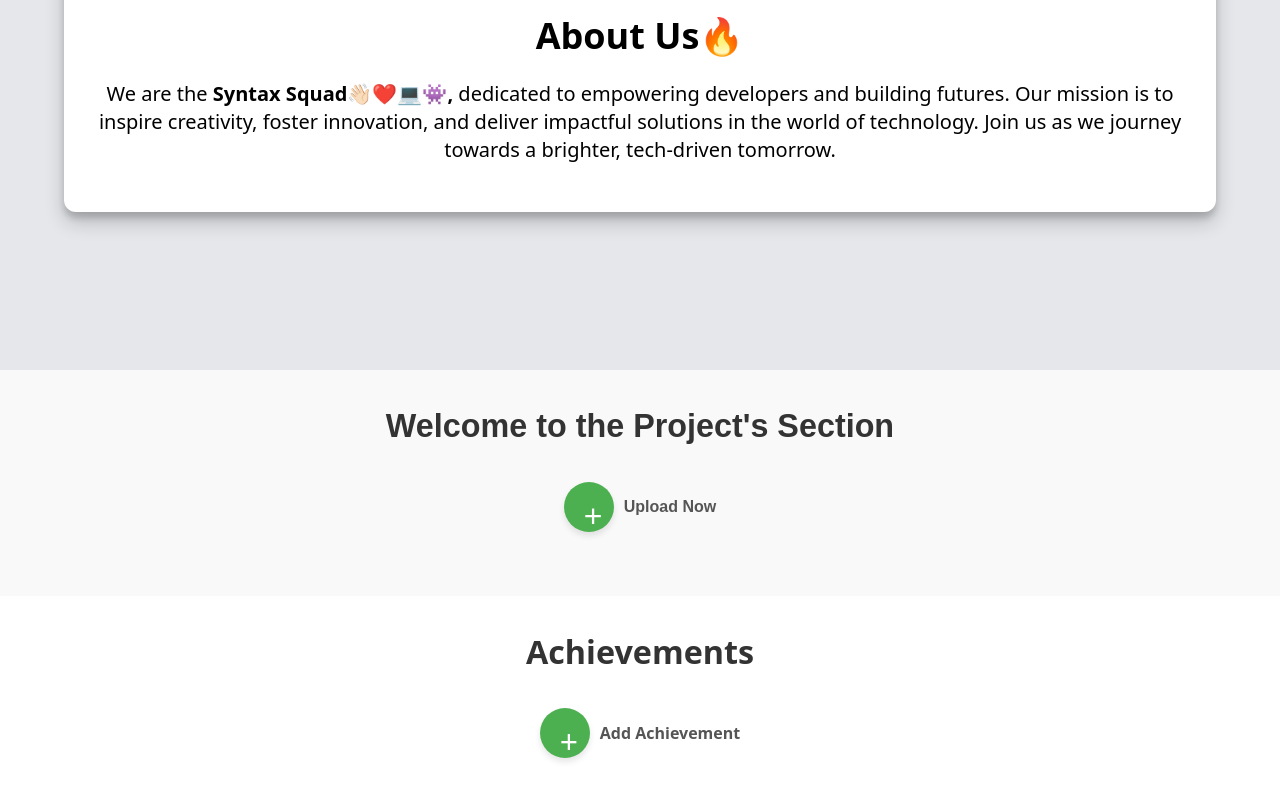
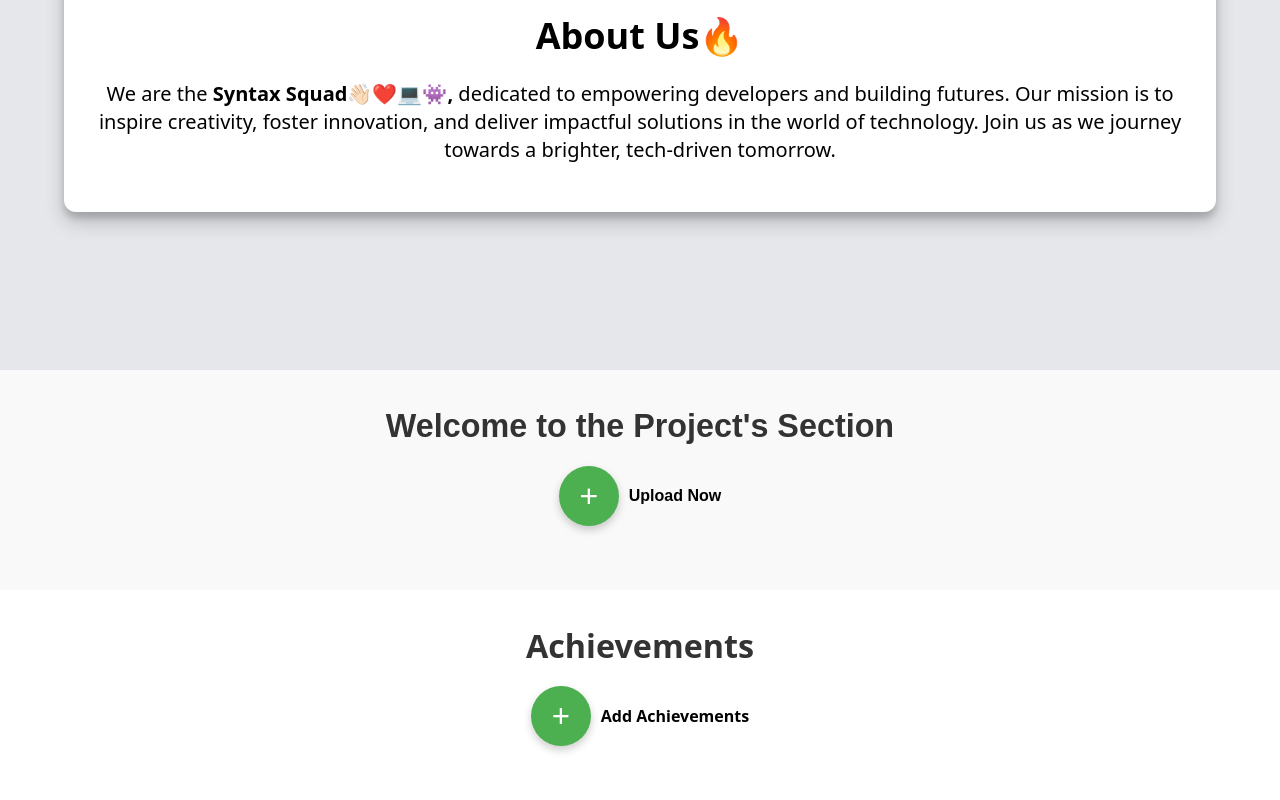
Before and after one commit to Krupa2205/ShowcaseHubFrontend, a React (Vite) app: page / in a window 1280 px wide. Shown: the part 830-1630 px from the top of the page. Built offline with nearby package versions, Linux system fonts and the light colour scheme.

Commit message:
Changes in buttons , logo

```diff
--- a/src/components/Header.jsx
+++ b/src/components/Header.jsx
@@ -107,7 +107,7 @@ function Header() {
         className="relative z-10 flex flex-col items-center space-y-6 mt-16"
       >
         <motion.img
-          src="src/assets/Logo.jpg"
+          src="/Logo.jpg"
           alt="Syntax Squad Logo"
           className="h-32 w-32 rounded-full shadow-lg"
           animate={{ rotate: [0, 360] }}
@@ -122,7 +122,7 @@ function Header() {
           Welcome to the <span className="text-blue-500">Syntax Squad</span>
         </motion.h1>
         <motion.p
-          className="text-lg sm:text-2xl text-white"
+          className="text-lg sm:text-2xl text-white font-bold"
           initial={{ opacity: 0, y: 20 }}
           animate={{ opacity: 1, y: 0 }}
           transition={{ duration: 1.5, delay: 0.3, ease: "easeOut" }}
--- a/src/pages/Achievements.jsx
+++ b/src/pages/Achievements.jsx
@@ -85,7 +85,7 @@ const Achievements = () => {
           >
             +
           </button>
-          <p className="upload-text font-bold">Add Achievement</p>
+          <p className="upload-text font-bold">Add Achievements</p>
         </div>
 
         {showUploadCard && (
--- a/src/pages/Projects.css
+++ b/src/pages/Projects.css
@@ -1,5 +1,3 @@
-/* Projects.css */
-
 .projects-section {
     padding: 2rem;
     background-color: #f9f9f9;
@@ -27,34 +25,31 @@
     }
 }
 
-  .upload-card {
-    display: flex;
-    justify-content: center;
-    align-items: center;
-    margin: 2rem 0;
-  }
 
 .upload-button {
     font-size: 2rem;
-    width: 50px;
-    height: 50px;
+    width: 60px;
+    height: 60px;
     background-color: #007bff;
     color: white;
     border: none;
     border-radius: 50%;
     cursor: pointer;
-    box-shadow: 0 4px 6px rgba(0, 0, 0, 0.1);
-    transition: transform 0.3s;
+    display: flex;
+    justify-content: center;
+    align-items: center;
+    box-shadow: 0 4px 8px rgba(0, 0, 0, 0.2);
+    transition: transform 0.3s ease, background-color 0.3s ease;
 }
 
 .upload-button:hover {
     transform: scale(1.1);
+    background-color: #51e785;
 }
 
-  .upload-text {
-    margin-left: 1rem;
-    font-size: 1rem;
-    color: #555;
+.upload-button:active {
+    transform: scale(0.95);
+    box-shadow: 0 2px 4px rgba(0, 0, 0, 0.1);
 }
 
 .form-card {
@@ -133,9 +128,7 @@
     transform: scale(1.05);
 }
 
-
-  /*  */
-
+/* Additional styles for button grouping */
 .project-card .button-group {
     margin-top: 1rem;
     display: flex;
```
Also changed, not shown: public/Logo.jpg (renamed from src/assets/Logo.jpg). Lines whose indentation alone changed are shown as unchanged.
